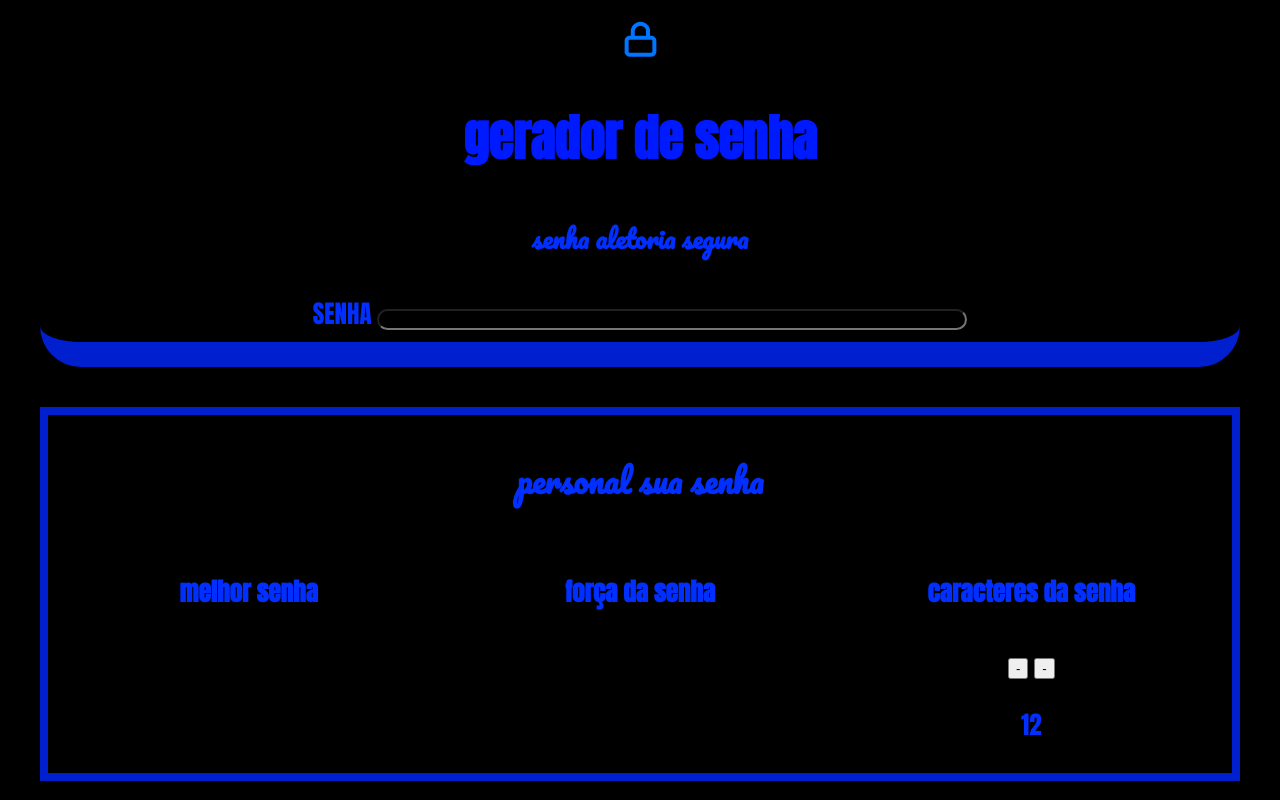
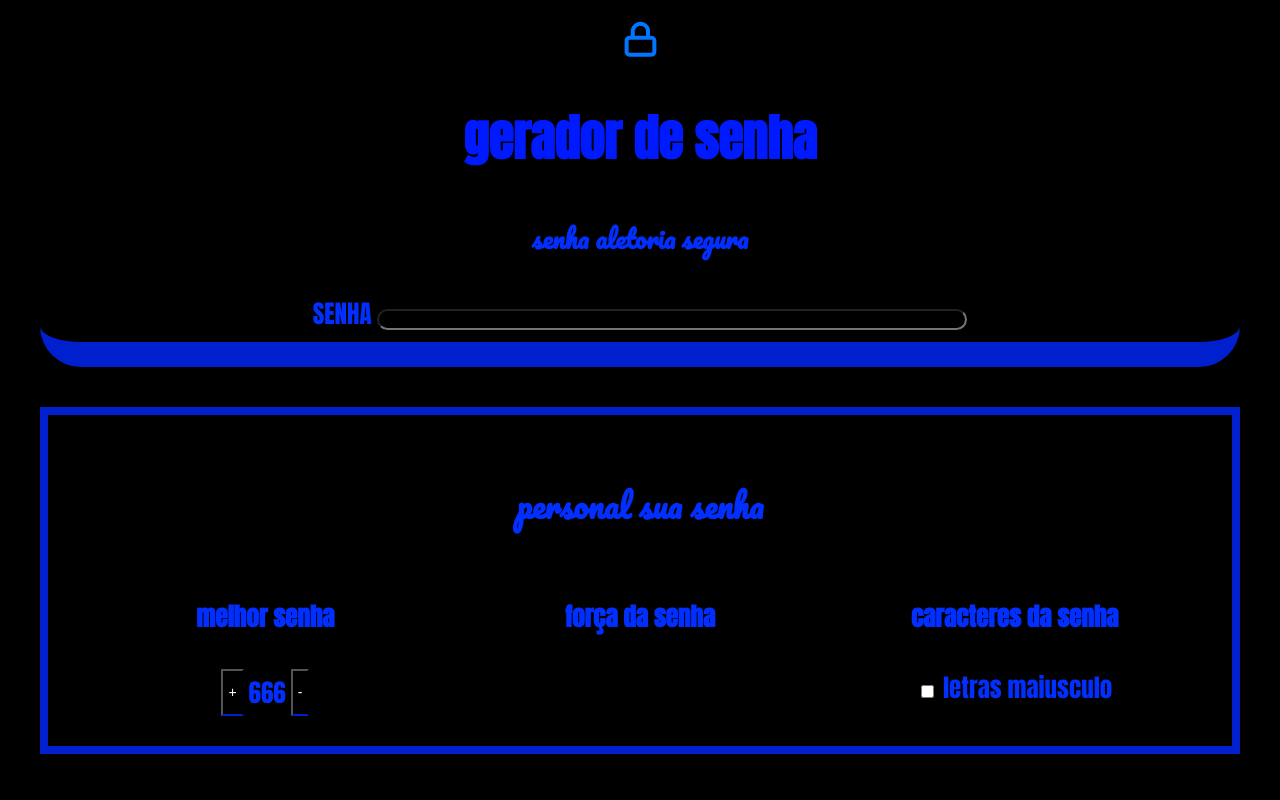
Before and after one commit to diogofabricio12345/novo-trabalho, a plain HTML site: page novo tralbaho/index.html in a window 1280 px wide. Drawn offline with Linux system fonts and the light colour scheme.

Commit message:
Add files via upload

```diff
--- a/novo tralbaho/index.html
+++ b/novo tralbaho/index.html
@@ -27,21 +27,26 @@
         <div class="parametro-coluna-senha">
           <div class="parametro-senha">
             <h4 class="parametro-senha-titulo">melhor senha </h4>
+
+
+          <div class="parametro-senha-botoes">
+            <button class="parametro-senha-botao">+</button>
+            <p class="parametro-senha-texto">666</p>
+            <button class="parametro-senha-botao" >-</button>
           </div>
-
+          </div>
           <div class="parametro-senha">
             <h4 class="parametro-senha-titulo">força da senha</h4>
           </div>
 
           <div class="parametro-senha">
             <h4 class="parametro-senha-titulo">caracteres da senha</h4>
-            <div class="parametro-senha-botao">
-              <button class="parametro-senha-botao">-</button>
-              <button class="parametro-senha-botao" >-</button>
-              <p class="parametro-senha-texto">12</p>
-            </div>
+            <div class="parametro-senha-checkbox">
+            <input name="maiusculo" type="checkbox" class="checkbox">
+            <label for="maiusculo"> letras maiusculo </label>
+
+
           </div>
-
 
         </div>
  </section>
--- a/novo tralbaho/style.css
+++ b/novo tralbaho/style.css
@@ -77,7 +77,7 @@ margin: 0 auto;
 background-color: var(--fundo-texto);
 border: 8px solid var(--borda);
 margin-top: 40px;
-padding: 5px;
+padding: 30px;
 
  }
  .parametro-titulo{
@@ -98,3 +98,29 @@ margin: 0 auto;
 
 
  }
+ .parametro-senha-botoes{
+    display: flex;
+    justify-content: center;
+
+ }
+ .parametro-senha-texto{
+    padding: 5px;
+    border-top: px solid var(--borda);
+    border-bottom: px solid var(--borda);
+    margin:0;
+
+
+ }
+ .parametro-senha-botao{
+    background-color: var(--fundo-texto);
+    color: white;
+    border-bottom: 2px solid var(--borda);
+    padding: 5px;
+    font-size: 14px ;
+    cursor: pointer;
+
+
+
+
+
+ }
```
